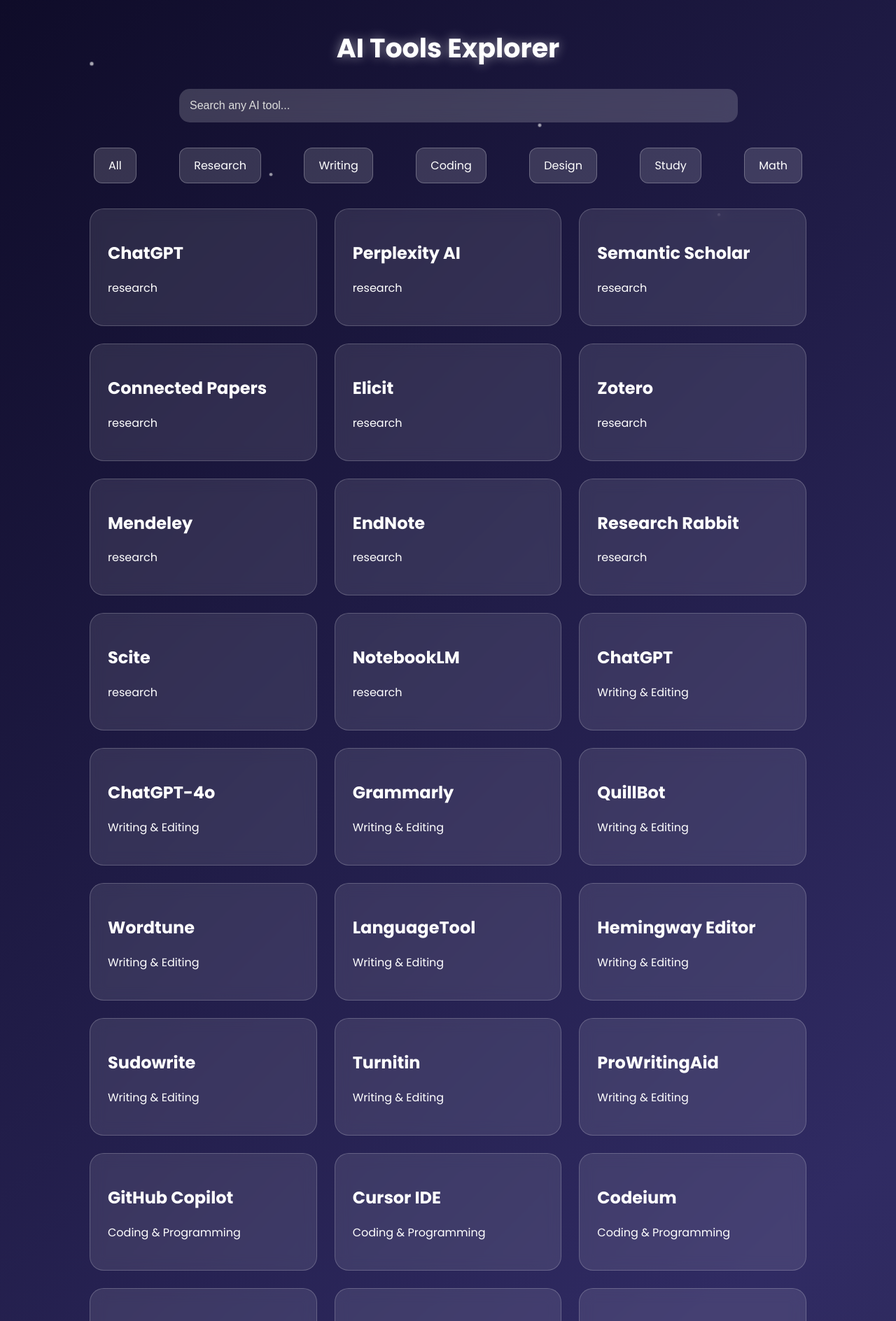
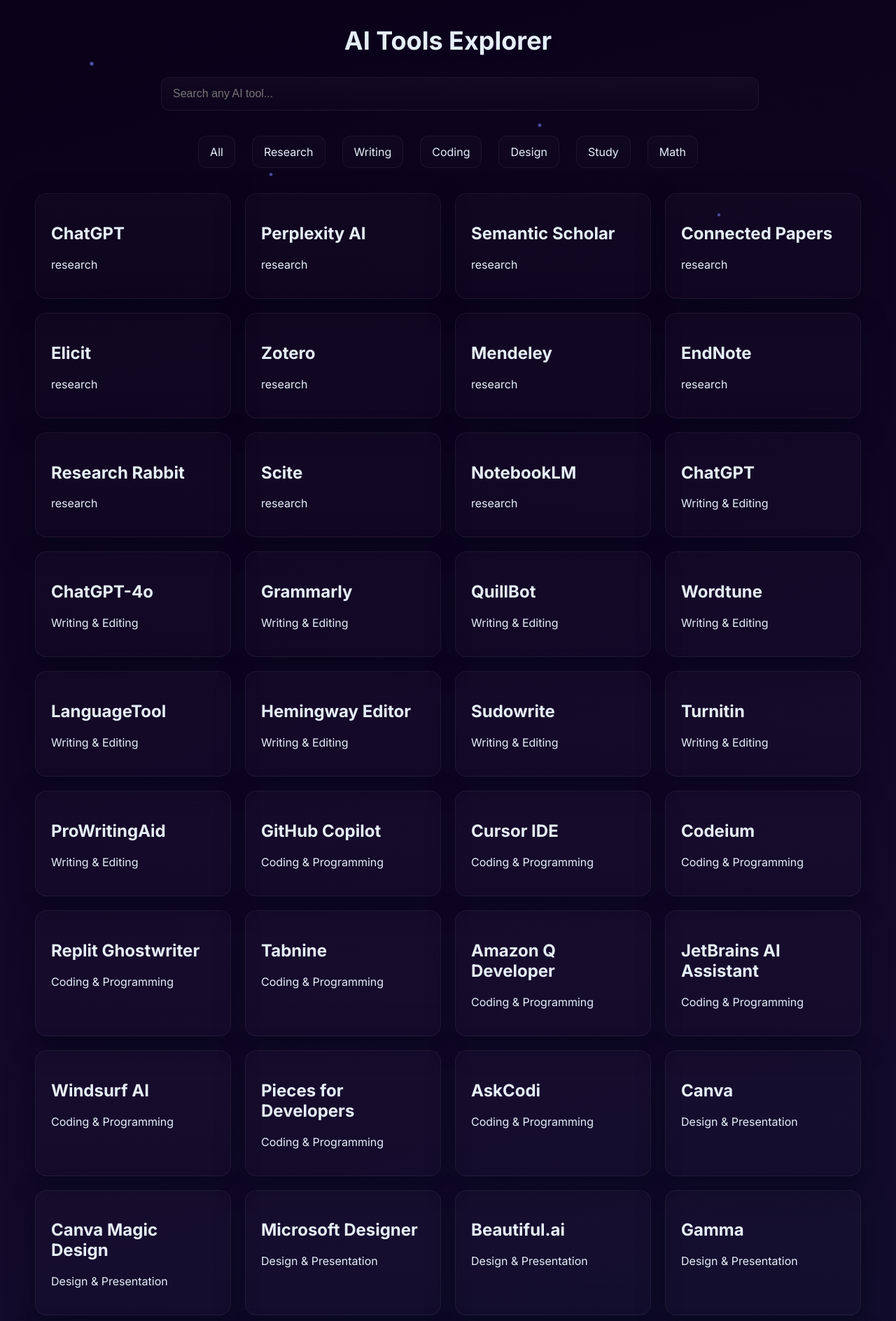
Before and after one commit to nagasai-chowdary-gituser/simats_web_portal, a Flask app: page /ai-tools in a window 1280 px wide. Shown: the top 1888 px of the page at 70% size. Run offline with Flask 3, Linux system fonts and the light colour scheme; a user stored in the database is signed in.

Commit message:
UI: Apply Midnight Blur theme to AI Tools (style-only)

```diff
--- a/templates/ai_tools.html
+++ b/templates/ai_tools.html
@@ -7,128 +7,27 @@
 <title>AI Tools Explorer</title>
 
 <style>
-@import url('https://fonts.googleapis.com/css2?family=Poppins:wght@300;400;600;700&display=swap');
-
-body {
-    margin: 0;
-    padding: 0;
-    font-family: "Poppins", sans-serif;
-    background: linear-gradient(135deg,#0f0c29,#302b63,#24243e);
-    color: white;
-    overflow-x: hidden;
-}
-
+@import url('https://fonts.googleapis.com/css2?family=Poppins:wght@300;400;600;700,800&family=Inter:wght@300;400;600;700&display=swap');
+:root{ --bg-deep:#0a0118; --bg-mid:#130828; --bg-navy:#0f1535; --glass: rgba(255,255,255,0.08); --glass-border: rgba(255,255,255,0.12); --neon-purple:#a855f7; --neon-cyan:#06b6d4; --neon-violet:#8b5cf6; --text-primary:#e6eefb; --text-muted: rgba(230,238,251,0.8); --radius-lg:22px }
+body { margin:0; padding:0; font-family:'Inter','Poppins',sans-serif; background: linear-gradient(165deg,var(--bg-deep),var(--bg-mid) 40%,var(--bg-navy)); color:var(--text-primary); overflow-x:hidden }
 /* Background stars */
-.stars {
-    position: fixed;
-    width: 100%;
-    height: 100%;
-    top: 0; left: 0;
-    pointer-events: none;
-}
-.stars span{
-    position: absolute;
-    width: 6px;
-    height: 6px;
-    background: rgba(255,255,255,0.7);
-    border-radius: 50%;
-    animation: floatUp 12s linear infinite;
-}
-@keyframes floatUp{
-    from{ transform: translateY(110vh) scale(0.3); opacity:0.5; }
-    to{ transform: translateY(-10vh) scale(1); opacity:1; }
-}
-
+.stars { position: fixed; width:100%; height:100%; top:0; left:0; pointer-events:none }
+.stars span { position: absolute; width:6px; height:6px; background: radial-gradient(circle, rgba(168,85,247,0.9), rgba(6,182,212,0.6)); border-radius:50%; animation: floatUp 14s linear infinite }
+@keyframes floatUp{ from{ transform: translateY(110vh) scale(0.3); opacity:0.5 } to{ transform: translateY(-10vh) scale(1); opacity:1 } }
 /* Title */
-.title {
-    text-align: center;
-    margin-top: 40px;
-    font-size: 38px;
-    font-weight: 700;
-    text-shadow: 0 0 15px rgba(255,255,255,0.5);
-}
-
-/* Search bar */
-.search-box {
-    width: 60%;
-    margin: 30px auto;
-}
-.search-box input{
-    width: 100%;
-    padding: 15px;
-    border-radius: 15px;
-    border: none;
-    background: rgba(255,255,255,0.18);
-    color: white;
-    font-size: 16px;
-    outline: none;
-    backdrop-filter: blur(10px);
-}
-.search-box input::placeholder { color: #ddd; }
-
-/* Categories */
-.categories {
-    width: 80%;
-    margin: 0 auto;
-    display: flex;
-    justify-content: space-between;
-    flex-wrap: wrap;
-}
-.category {
-    padding: 12px 20px;
-    margin: 6px;
-    border-radius: 12px;
-    background: rgba(255,255,255,0.15);
-    border: 1px solid rgba(255,255,255,0.25);
-    cursor: pointer;
-    transition: 0.3s;
-}
-.category:hover {
-    transform: scale(1.07);
-    border-color: #ff9a00;
-}
-
+.title { text-align:center; margin-top: 36px; font-size: 36px; font-weight:800; text-shadow:0 6px 24px rgba(168,85,247,0.06) }
+/* Search */
+.search-box { width: min(820px, calc(100% - 48px)); margin: 30px auto }
+.search-box input { width: 100%; padding:14px 16px; border-radius:12px; border: 1px solid rgba(255,255,255,0.06); background: linear-gradient(180deg, rgba(255,255,255,0.03), rgba(255,255,255,0.01)); color:var(--text-primary); font-size:16px; outline:none }
+.categories { width: min(920px, calc(100% - 48px)); margin: 18px auto; display:flex; gap:12px; flex-wrap:wrap; justify-content:center }
+.category { padding:12px 16px; margin:6px; border-radius:12px; background: linear-gradient(180deg, rgba(255,255,255,0.02), rgba(255,255,255,0.01)); border:1px solid rgba(255,255,255,0.06); cursor:pointer; transition: all 0.22s }
+.category:hover { transform: translateY(-4px); border-color: rgba(168,85,247,0.16); box-shadow:0 12px 36px rgba(168,85,247,0.06) }
 /* Tools Grid */
-.tools-grid {
-    width: 80%;
-    margin: 30px auto;
-    display: grid;
-    grid-template-columns: repeat(3, 1fr);
-    gap: 25px;
-}
-.tool-card {
-    padding: 25px;
-    border-radius: 20px;
-    background: rgba(255,255,255,0.10);
-    backdrop-filter: blur(10px);
-    border: 1px solid rgba(255,255,255,0.20);
-    transition: 0.3s;
-    cursor: pointer;
-}
-.tool-card:hover {
-    transform: scale(1.06);
-    border-color:#ff9a00;
-    box-shadow:0 0 20px rgba(255,154,0,0.7);
-}
-
-/* Button */
-.home-btn {
-    display: block;
-    margin: 40px auto;
-    padding: 15px 25px;
-    background: rgba(255,255,255,0.15);
-    border-radius: 15px;
-    border: 1px solid rgba(255,255,255,0.25);
-    color: white;
-    font-size: 18px;
-    cursor: pointer;
-    width: 200px;
-    text-align: center;
-}
-.home-btn:hover{
-    transform: scale(1.07);
-    border-color:#ff9a00;
-}
+.tools-grid { width: min(1180px, calc(100% - 48px)); margin: 30px auto; display:grid; grid-template-columns: repeat(auto-fit, minmax(260px, 1fr)); gap:20px }
+.tool-card { padding:22px; border-radius:16px; background: linear-gradient(180deg, rgba(255,255,255,0.02), rgba(255,255,255,0.01)); border:1px solid rgba(255,255,255,0.06); box-shadow:0 12px 36px rgba(2,6,23,0.6); transition: all 0.28s }
+.tool-card:hover { transform: translateY(-6px); border-color: rgba(168,85,247,0.26); box-shadow: 0 22px 60px rgba(168,85,247,0.12) }
+.home-btn { display:block; margin: 40px auto; padding:12px 18px; border-radius:12px; background: linear-gradient(180deg, rgba(255,255,255,0.02), rgba(255,255,255,0.01)); border:1px solid rgba(255,255,255,0.06); color:var(--text-primary); width: 200px; text-align:center; font-weight:700 }
+.home-btn:hover { transform: translateY(-4px); background: linear-gradient(135deg,var(--neon-purple),var(--neon-cyan)); box-shadow:0 14px 36px rgba(168,85,247,0.12) }
 </style>
 </head>
 
```
